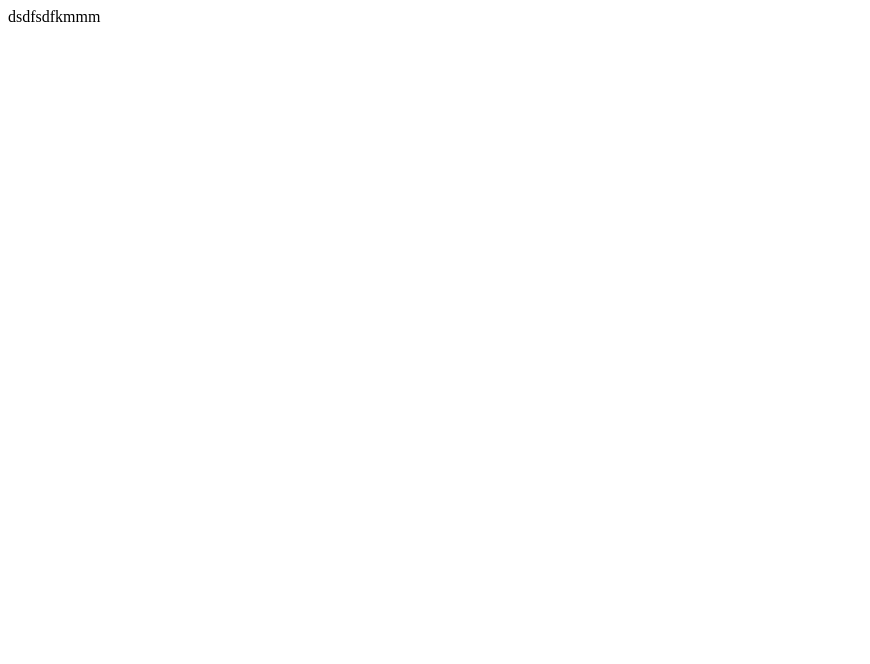
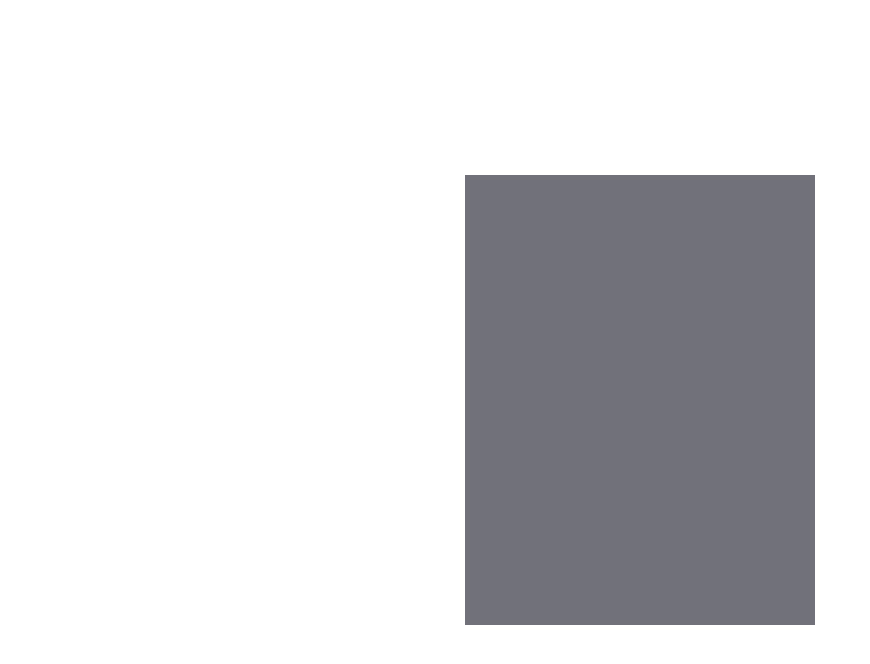
Before and after one commit to Artem18084/simple-quiz, a React (Create React App) app: page / in a window 1280 px wide. Shown: the top 664 px of the page, without its empty margins (0-870 px from the left). Built offline with nearby package versions, Linux system fonts and the light colour scheme.

Commit message:
created simple card

```diff
--- a/src/App/App.jsx
+++ b/src/App/App.jsx
@@ -1,7 +1,7 @@
 function App() {
   return (
-    <div>
-    dsdfsdfkmmm
+    <div className="h-screen flex items-center justify-center">
+      <div className="w-[350px] h-[450px] bg-zinc-500"></div>
     </div>
   );
 }
--- a/src/index.css
+++ b/src/index.css
@@ -1,3 +1,12 @@
 @tailwind base;
 @tailwind components;
 @tailwind utilities;
+
+* {
+    @apply box-border;
+    @apply outline-none;
+  }
+
+html {
+  font-size: 100%;
+}
--- a/src/index.js
+++ b/src/index.js
@@ -2,6 +2,8 @@ import React from "react";
 import ReactDOM from "react-dom/client";
 import App from "./App/App";
 import { store } from "./App/store";
+import "./index.css";
+
 
 import { Provider } from "react-redux";
 const root = ReactDOM.createRoot(document.getElementById("root"));
```
